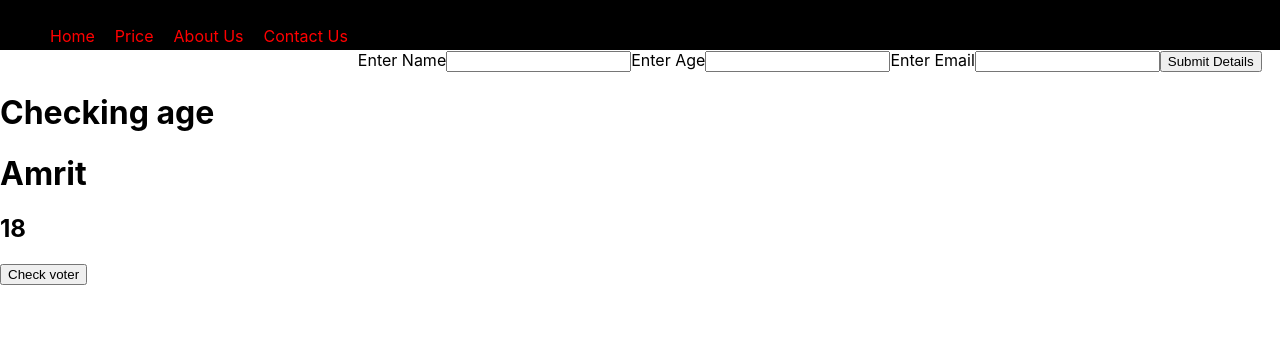
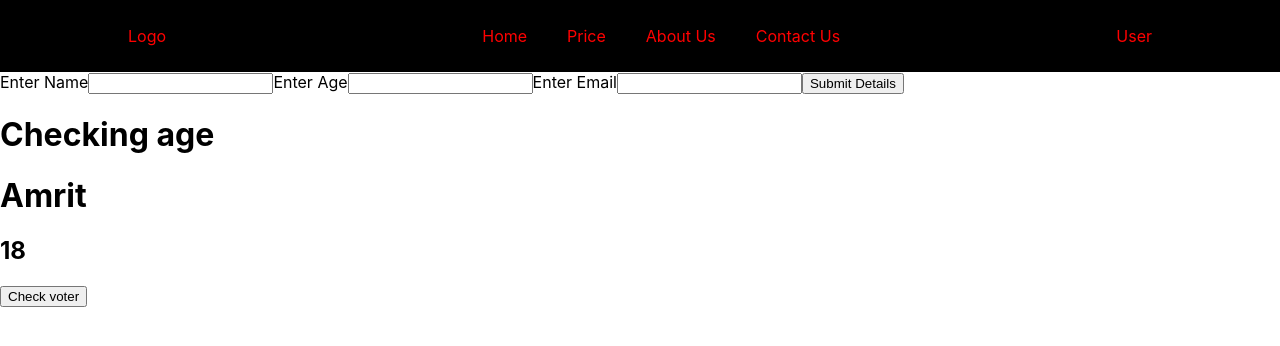
Before and after one commit to Amritesh21/ReactPractice, a React (Create React App) app in the folder reacttut/: page / in a window 1280 px wide. Shown: the top 346 px of the page. Built offline with nearby package versions, Linux system fonts and the light colour scheme.

Commit message:
CSS-in-JS for navigation bar

```diff
--- a/reacttut/src/ComponentsFolder/NavBarListItemsCom.js
+++ b/reacttut/src/ComponentsFolder/NavBarListItemsCom.js
@@ -1,8 +1,9 @@
 export const NavBarComp = () => {
     const navBarContent = ["Home", "Price", "About Us", "Contact Us"];
     const styleListItem = {
-        float: "left",
-        padding: "10px"
+        padding: "10px",
+        display: "inline-block",
+        padding: "0px 20px"
     }
 
     const listItems =  navBarContent.map((navBarContent)  => <li style= {styleListItem}>{navBarContent}</li>)
--- a/reacttut/src/ComponentsFolder/NavigationBar.js
+++ b/reacttut/src/ComponentsFolder/NavigationBar.js
@@ -1,21 +1,23 @@
 import { NavBarComp } from "./NavBarListItemsCom"
 export const NavBar = () => {
     const myStyle = {
-        margin: "0px",
-        border: "0px",
         color: "Red",
         backgroundColor : "Black",
-        height : "50px"
+        display: "flex",
+        justifyContent: "space-between",
+        alignItems: "center",
+        padding: "10px 10%"
     }
     const listStyleType = {
-        listStyle: "none",
-        float: "left"
+        listStyle: "none"
     }
     return(
         <div style={myStyle} className="NavigationBar">
+            <span>Logo</span>
             <ul className="NavigationList" style={listStyleType}>
                 <NavBarComp/>
             </ul>
+            <span>User</span>
         </div>
     )
 }
--- a/reacttut/src/index.css
+++ b/reacttut/src/index.css
@@ -1,4 +1,5 @@
 body {
+  box-sizing: border-box;
   margin: 0;
   font-family: -apple-system, BlinkMacSystemFont, 'Segoe UI', 'Roboto', 'Oxygen',
     'Ubuntu', 'Cantarell', 'Fira Sans', 'Droid Sans', 'Helvetica Neue',
```
